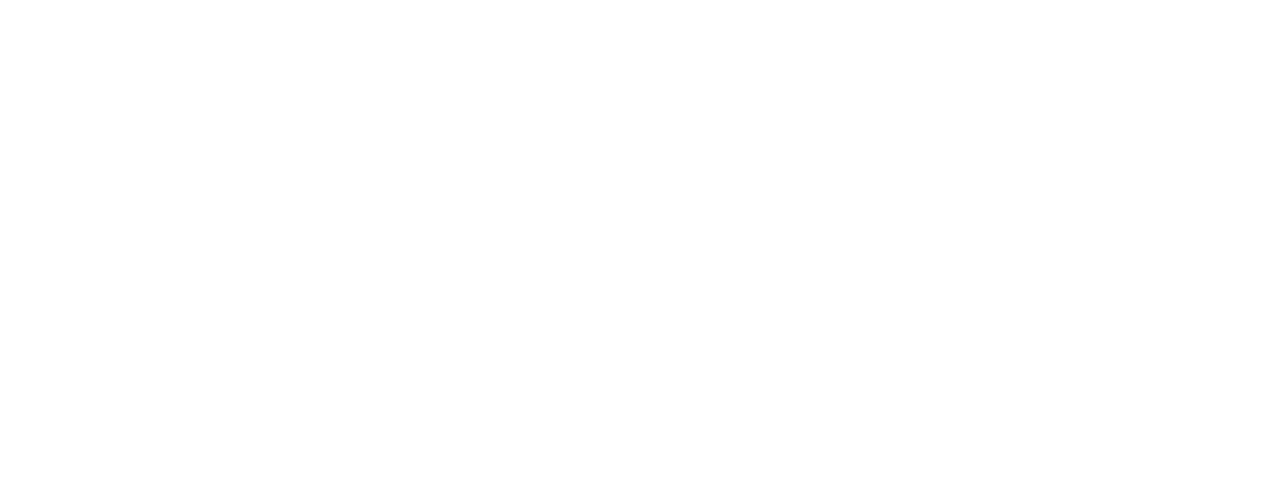
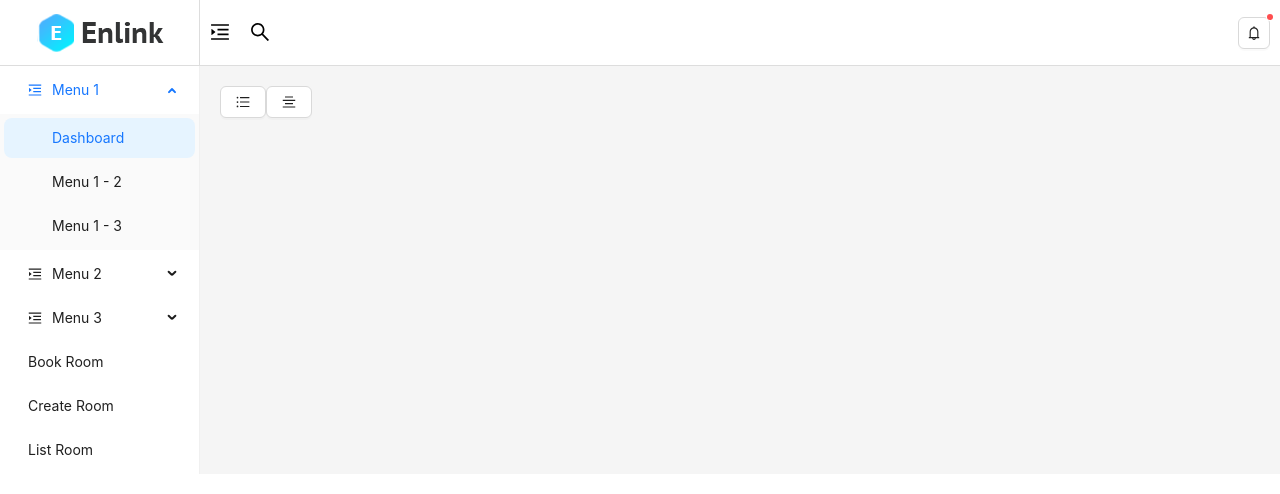
Before and after one commit to PhamDacQuan294/Ant-Design, a React (Create React App) app: page /list-room in a window 1280 px wide. Before the commit this address had no page. Shown: the top 494 px of the page. Built offline with nearby package versions, Linux system fonts and the light colour scheme; no server answers.

Commit message:
List room (1)

```diff
--- a/src/components/MenuSider/index.js
+++ b/src/components/MenuSider/index.js
@@ -71,6 +71,11 @@
       con: <MenuUnfoldOutlined />,
       key: "/create-room",
     },
+    {
+      label: <Link to="/list-room">List Room</Link>,
+      con: <MenuUnfoldOutlined />,
+      key: "/list-room",
+    }
   ];
 
   return (
--- /dev/null
+++ b/src/pages/ListRoom/index.js
@@ -0,0 +1,32 @@
+import { useState, useEffect } from "react";
+import { getListRoom } from "../../services/roomsService";
+import {  Button } from "antd";
+import { UnorderedListOutlined, AlignCenterOutlined } from "@ant-design/icons"
+
+
+function ListRoom() {
+  const [rooms, setRooms] = useState([]);
+
+  const fetchApi = async () => {
+    const response = await getListRoom();
+    setRooms(response.reverse());
+  }
+
+  useEffect(() => {
+    fetchApi();
+  }, []);
+
+
+  return (
+    <>
+      <Button>
+        <UnorderedListOutlined />
+      </Button>
+      <Button>
+        <AlignCenterOutlined />
+      </Button>
+    </>
+  )
+}
+
+export default ListRoom;
```
Also changed, not shown: src/routes/index.js (+6 -1 lines).
